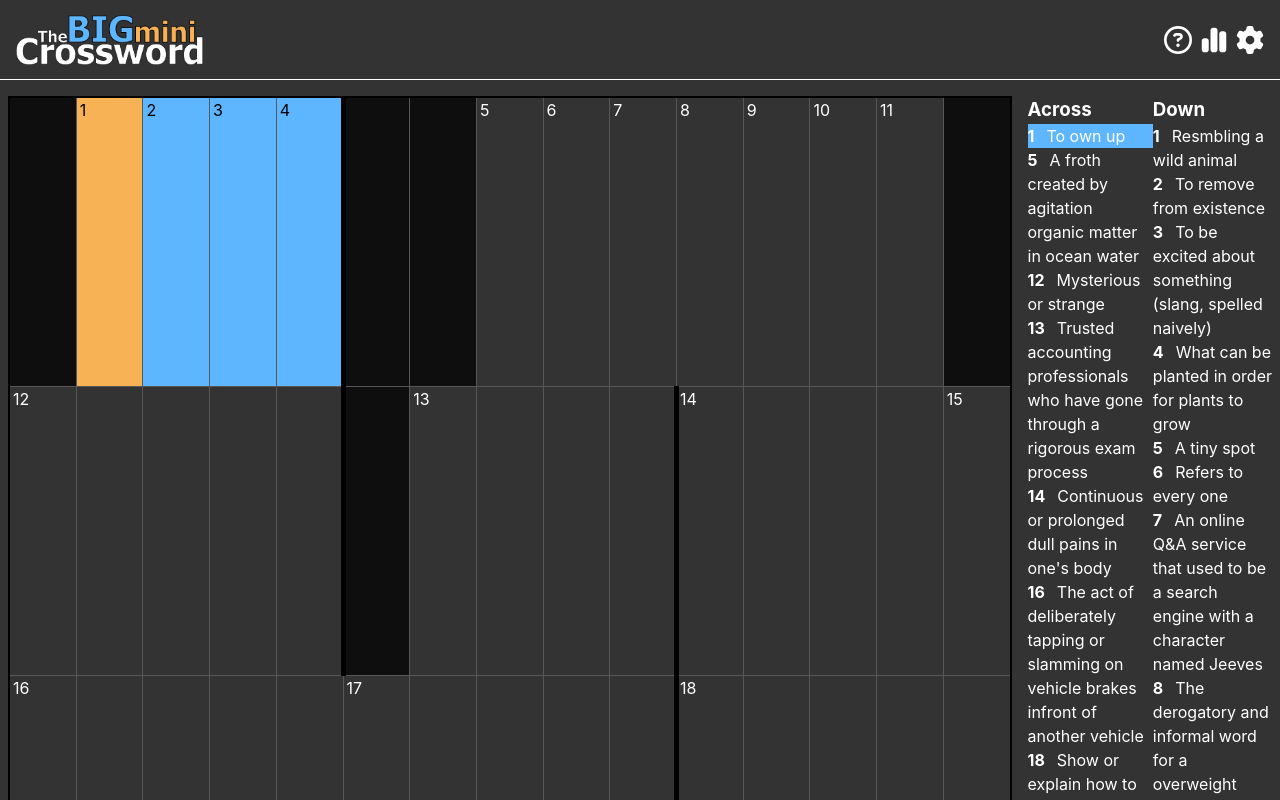
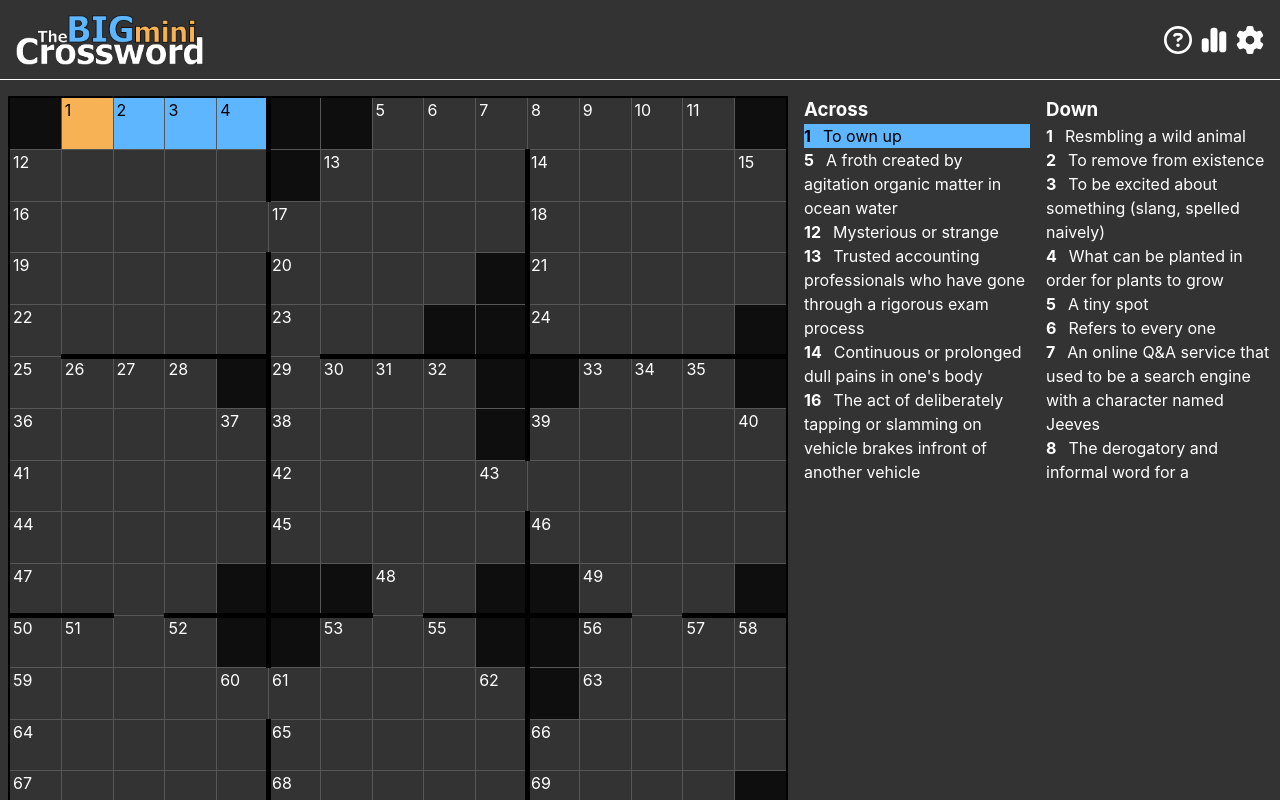
Before and after one commit to NickVirga/thebigmini, a React (Vite) app: page / in a window 1280 px wide. Shown: the top 800 px of the page. Built offline with nearby package versions, Linux system fonts and the light colour scheme.

Commit message:
on screen keyboard added to tablet media, clue list styles changed to stack lists, one clue changed from IDEAL to IDEA

```diff
--- a/src/App.scss
+++ b/src/App.scss
@@ -1,20 +1,6 @@
 @use "./styles/partials/global" as *;
 @use "./styles/partials/variables" as *;
 @use "./styles/partials/mixins" as *;
-
-*,
-*::before,
-*::after {
-  margin: 0;
-  box-sizing: border-box;
-}
-
-ul,
-ol {
-  list-style: none;
-  padding: 0;
-  margin: 0;
-}
 
 .app {
   display: flex;
@@ -22,11 +8,6 @@ ol {
   font-family: Inter, system-ui, Avenir, Helvetica, Arial, sans-serif;
   line-height: 1.5;
   font-weight: 400;
-  height: 100vh;
-
-  @include tablet {
-    height: 100%;
-  }
 
   &__title {
     position: absolute;
@@ -73,6 +54,7 @@ ol {
     align-items: center;
     flex-grow: 1;
     margin: 1rem 0.5rem 0 0.5rem;
+    height: 100vh;
 
     @include desktop {
       margin-bottom: 5rem;
@@ -82,13 +64,13 @@ ol {
 
   &__cluelist-container {
     display: flex;
-    flex-direction: column;
     width: 100%;
-    overflow: hidden;
+    max-width: 1920px;
     gap: 1rem;
+    max-height: 1000px;
 
     @include desktop {
-      flex-direction: row;
+      margin: 0 auto;
     }
 
   }
@@ -96,7 +78,7 @@ ol {
   &__grid-container {
     display: grid;
     width: 100%;
-    max-width: 1024px;
+    max-width: 780px;
     aspect-ratio: 1;
     gap: 1px;
     background-color: var(--inner-border-color);
@@ -109,6 +91,10 @@ ol {
       @extend .app__grid-container;
       transform: scale(3);
 
+    }
+
+    @include tablet {
+      align-self: start;
     }
 
   }
@@ -146,7 +132,7 @@ ol {
   &__input-overlay{
     display: none;
 
-    @include tablet {
+    @include desktop {
       display: block;
     }
 
--- a/src/assets/data/clue-data.json
+++ b/src/assets/data/clue-data.json
@@ -59,7 +59,7 @@
     {"index": 56, "cluesIndex": 1, "label": "26", "clueText": "A women's intimate apparel sub-brand owned by American Eagle Outfitters"},
     {"index": 57, "cluesIndex": 1, "label": "27", "clueText": "X-Men character based off of an extinct cat-like carnivore with a pair of elongated canine teeth"},
     {"index": 58, "cluesIndex": 1, "label": "28", "clueText": "A person who always makes an effort"},
-    {"index": 59, "cluesIndex": 1, "label": "30", "clueText": "In an ____ world..."},
+    {"index": 59, "cluesIndex": 1, "label": "30", "clueText": "A thought or suggestion as to a possible course of action"},
     {"index": 60, "cluesIndex": 1, "label": "31", "clueText": "A bug in a computer programming that causes it to operate incorrectly"},
     {"index": 61, "cluesIndex": 1, "label": "32", "clueText": "Lacking originality or freshness"},
     {"index": 62, "cluesIndex": 1, "label": "33", "clueText": "A spice used in Latin American, Middle Eastern, African, and Indian cuisines"},
--- a/src/components/ClueList/ClueList.jsx
+++ b/src/components/ClueList/ClueList.jsx
@@ -1,31 +1,42 @@
-import { useContext } from "react";
+import { useContext, useRef, useEffect } from "react";
 import "./ClueList.scss";
 import { GameDataContext } from "../../context/GameDataContext";
 
 function ClueList({ cluesData, getCellsInClue }) {
   const { gameData, updateGameData } = useContext(GameDataContext);
+  const clueRefs = useRef([]);
+
+  useEffect(() => {
+    const clueNum = gameData.selected.clueNum;
+
+    if (clueNum !== null && clueRefs.current[clueNum]) {
+      clueRefs.current[clueNum].scrollIntoView({
+        behavior: "smooth",
+        block: "nearest",
+      });
+    }
+  }, [gameData.selected.clueNum]);
 
   const handleClickClue = (clue) => {
-
-    const newCellsInClue = getCellsInClue(clue.cluesIndex, clue.index)
+    const newCellsInClue = getCellsInClue(clue.cluesIndex, clue.index);
 
     updateGameData({
       ...gameData,
       selected: {
         ...gameData.selected,
-          cellsIndex:
-          newCellsInClue[0],
+        cellsIndex: newCellsInClue[0],
         cellsInClue: newCellsInClue,
-          clueNum: clue.index
+        clueNum: clue.index,
       },
     });
   };
 
   return (
     <div className="clue-list">
-      <div className="clue-list__across">
+      <div className="clue-list__section">
         <h3>Across</h3>
-        <ul>
+        <div className="clue-list__list-container">
+          <ul className="clue-list__list">
             {cluesData.clues
               .filter((clue) => clue.cluesIndex === 0)
               .map((clue) => {
@@ -40,15 +51,20 @@ function ClueList({ cluesData, getCellsInClue }) {
                     onClick={() => {
                       handleClickClue(clue);
                     }}
-                ><span className="clue-list__label">{clue.label}</span>
-                <span className="clue-list__text">{clue.clueText}</span></li>
+                    ref={(ele) => (clueRefs.current[clue.index] = ele)}
+                  >
+                    <span className="clue-list__label">{clue.label}</span>
+                    <span className="clue-list__text">{clue.clueText}</span>
+                  </li>
                 );
               })}
           </ul>
         </div>
-      <div className="clue-list__down">
+      </div>
+      <div className="clue-list__section">
         <h3>Down</h3>
-        <ul>
+        <div className="clue-list__list-container">
+          <ul className="clue-list__list">
             {cluesData.clues
               .filter((clue) => clue.cluesIndex === 1)
               .map((clue) => {
@@ -63,11 +79,15 @@ function ClueList({ cluesData, getCellsInClue }) {
                     onClick={() => {
                       handleClickClue(clue);
                     }}
-                ><span className="clue-list__label">{clue.label}</span>
-                <span className="clue-list__text">{clue.clueText}</span></li>
+                    ref={(ele) => (clueRefs.current[clue.index] = ele)}
+                  >
+                    <span className="clue-list__label">{clue.label}</span>
+                    <span className="clue-list__text">{clue.clueText}</span>
+                  </li>
                 );
               })}
           </ul>
+        </div>
       </div>
     </div>
   );
--- a/src/components/ClueList/ClueList.scss
+++ b/src/components/ClueList/ClueList.scss
@@ -7,22 +7,36 @@
 
   @include tablet {
     display: flex;
+    flex-direction: column;
+    gap: 1rem;
+    max-height: 780px;
+    // overflow: hidden;
   }
 
-  &__across {
-    margin-bottom: 1rem;
-    flex: 1;
+  @include desktop {
+    flex-direction: row;
   }
 
-  &__down {
+  &__section {
     flex: 1;
+    display: flex;
+    flex-direction: column;
+    max-height: calc(50% - 0.5rem);
+
   }
+
+  &__list-container {
+    flex: 1;
+    overflow-y: auto;
+  }
+
 
   &__item {
     cursor: pointer;
 
     &--highlighted {
       background-color: $highlighted-cell-fill-color;
+      color: black;
     }
   }
 
--- a/src/components/Keyboard/Keyboard.scss
+++ b/src/components/Keyboard/Keyboard.scss
@@ -5,7 +5,7 @@
   margin: 0.5rem 0;
   width: 100%;
 
-  @include tablet {
+  @include desktop {
     display: none;
   }
 
--- a/src/styles/partials/_global.scss
+++ b/src/styles/partials/_global.scss
@@ -7,11 +7,20 @@
   box-sizing: border-box;
 }
 
+ul,
+ol {
+  list-style: none;
+  padding: 0;
+  margin: 0;
+}
 
+
+html,
 body,
 .app {
   background-color: var(--background-color);
   color: var(--text-color);
+  // overflow: hidden;
 }
 
 .button {
```
Lines whose indentation alone changed are shown as unchanged.
